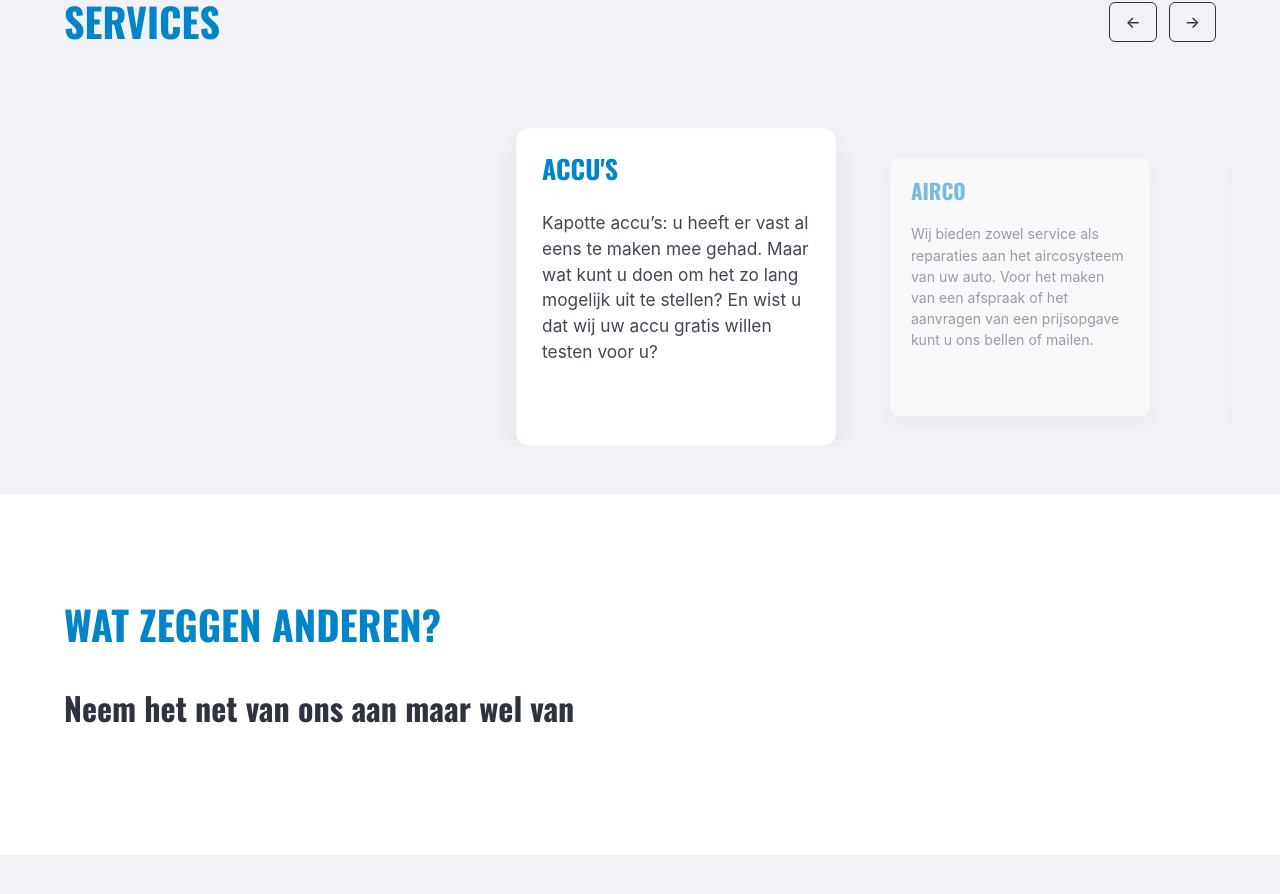
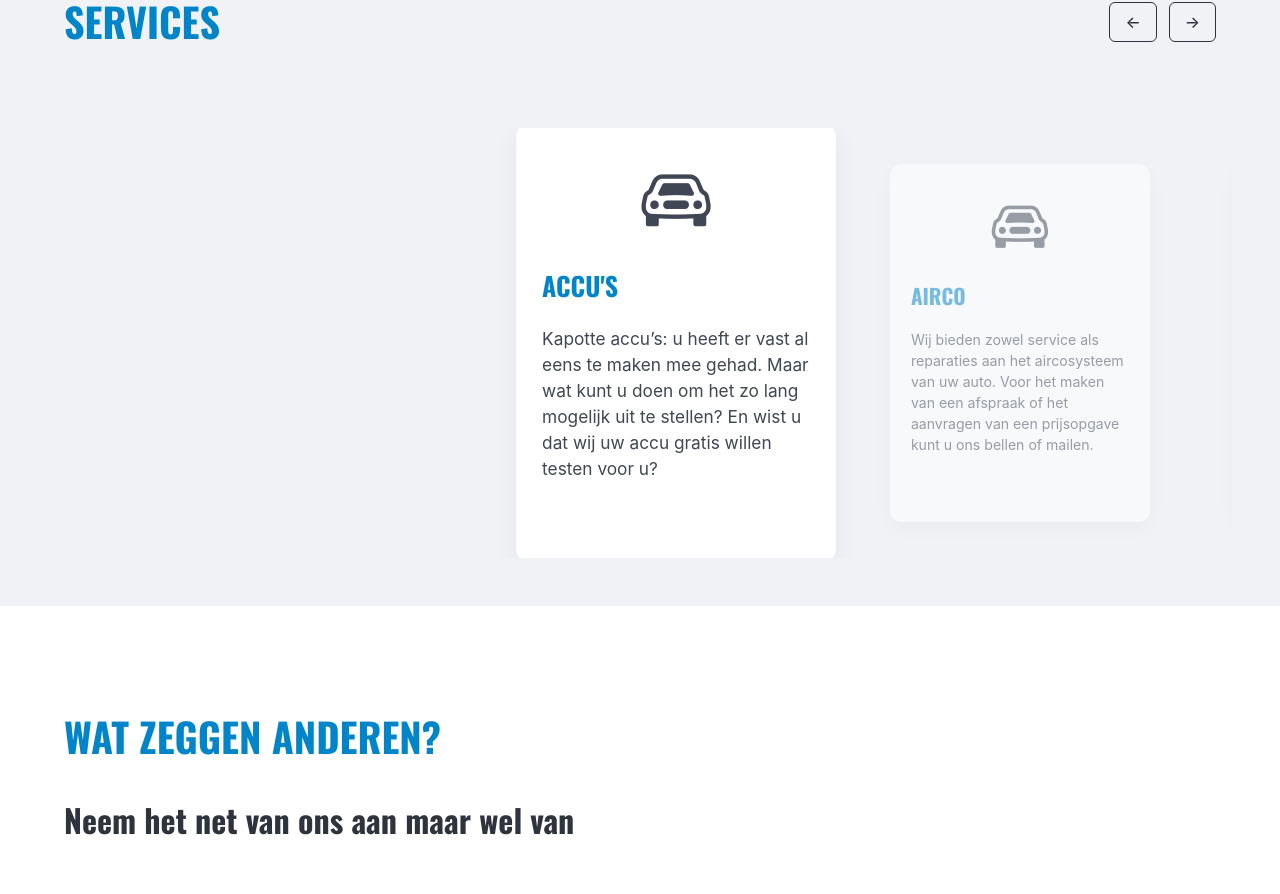
Before and after one commit to mdejong1987/my-app, a Next.js app: page / in a window 1280 px wide. Shown: the part 1867-2761 px from the top of the page. Built offline with nearby package versions, Linux system fonts and the light colour scheme.

Commit message:
added car icon

```diff
--- a/app/components/Services.js
+++ b/app/components/Services.js
@@ -177,6 +177,13 @@ export default function ServicesSection() {
                 }}
               >
                 <div className="card-content">
+                  <div className="has-text-centered mb-4">
+                    <i
+                      className="bi bi-car-front"
+                      style={{ fontSize: "4rem" }}
+                      aria-hidden="true"
+                    ></i>
+                  </div>
                   <h2 className="title is-4">{service.title}</h2>
                   <p>{service.description}</p>
                 </div>
```
